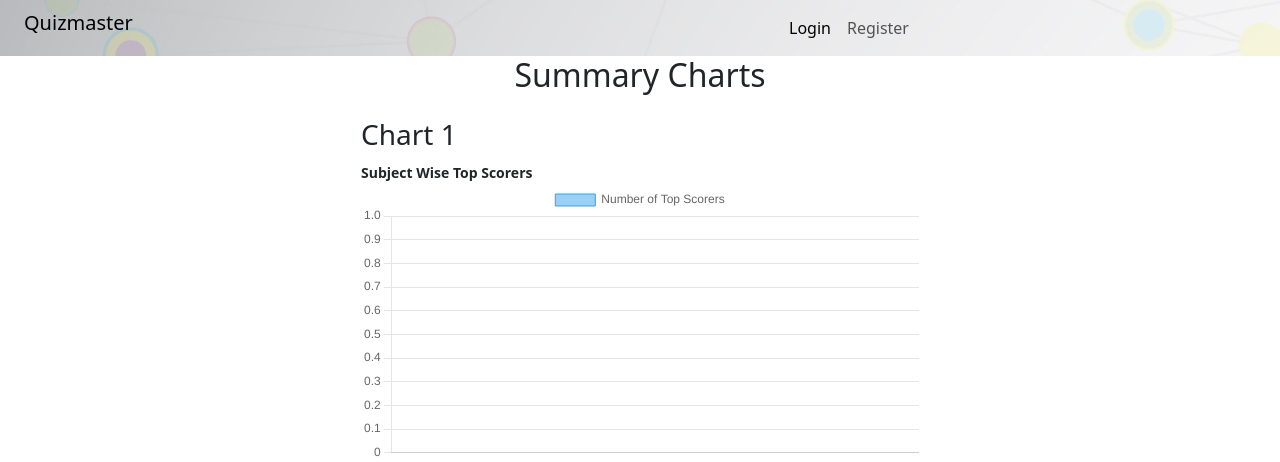
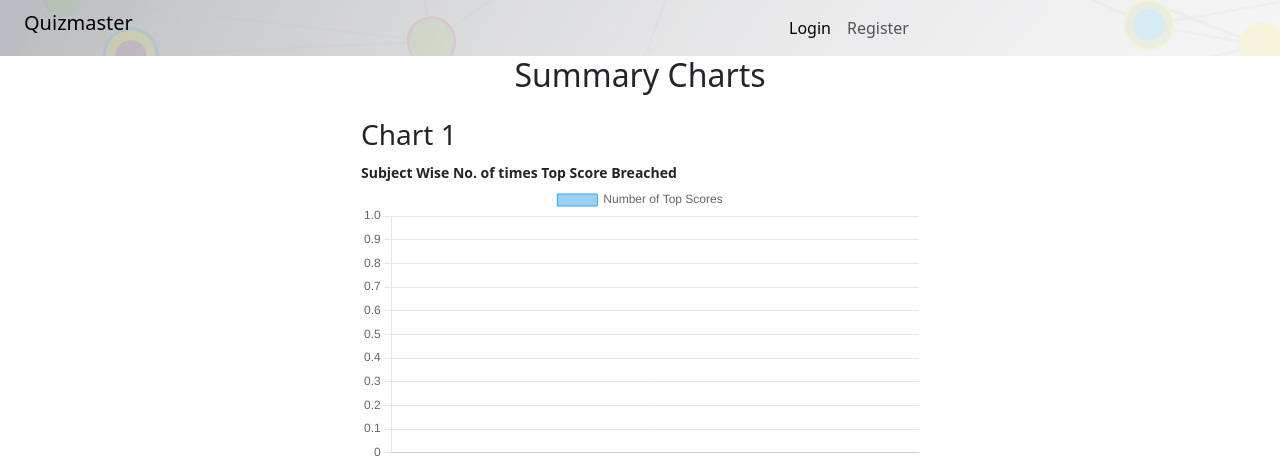
Before and after one commit to 23f2000051/mad1-quizapp, a Flask app: page /summary in a window 1280 px wide. Shown: the top 462 px of the page. Run offline with Flask 3, Linux system fonts and the light colour scheme.

Commit message:
Update chart.html

```diff
--- a/quiz_master_23f2000051/templates/admin/summary/chart.html
+++ b/quiz_master_23f2000051/templates/admin/summary/chart.html
@@ -10,7 +10,7 @@
         <div class="mb-4 mt-4 d-flex flex-column justify-space-between">
             <div class="w-50 mx-auto">
                 <h3>Chart 1</h3>
-                <small><b>Subject Wise Top Scorers</b></small>
+                <small><b>Subject Wise No. of times Top Score Breached</b></small>
                 <canvas id="myChart1"></canvas>
             </div>
             <hr>
@@ -62,7 +62,7 @@
     data: {
       labels:{{sub_names | safe}},
       datasets: [{
-        label: 'Number of Top Scorers',
+        label: 'Number of Top Scores',
         data: {{top_users}},
         borderWidth: 1
       }]
```
